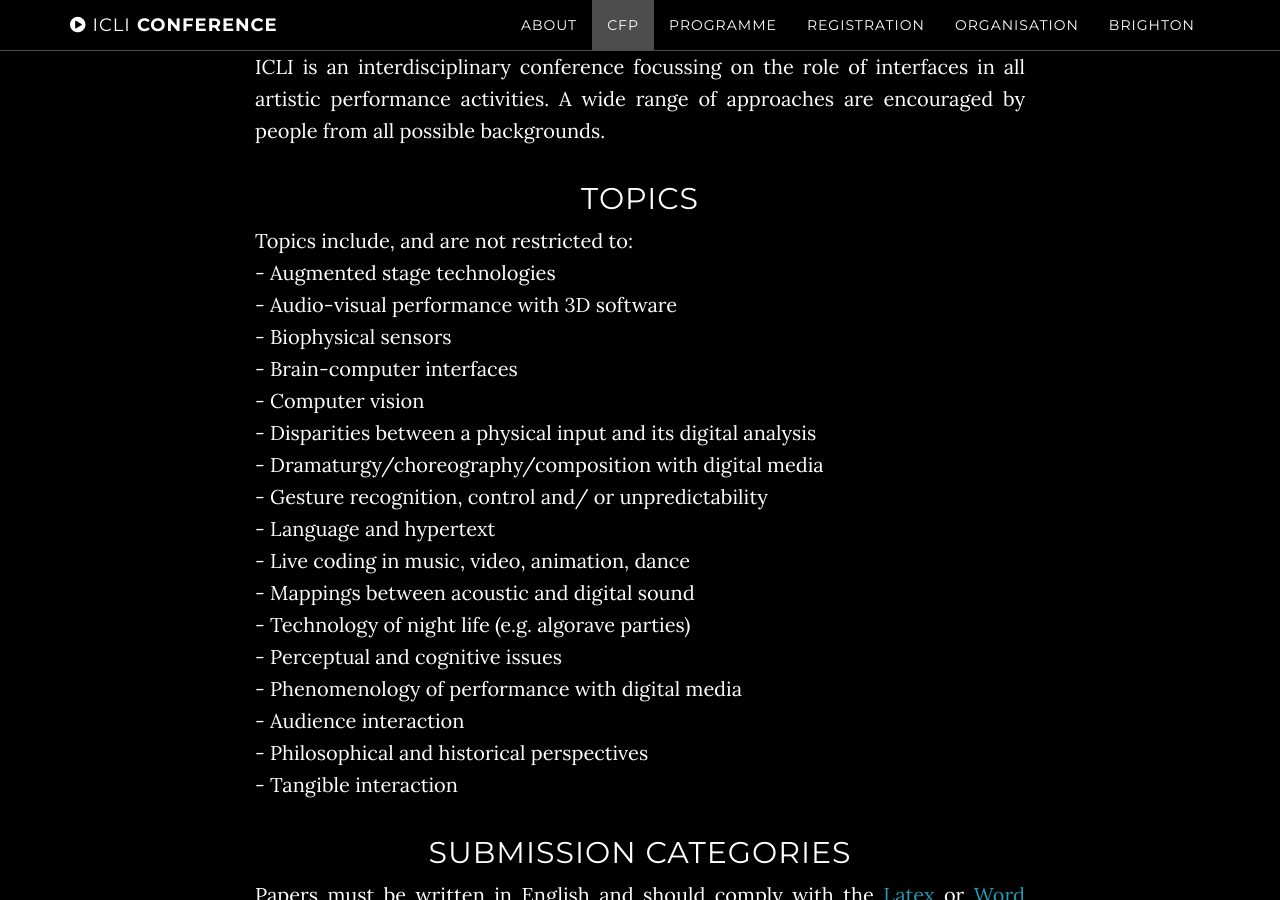
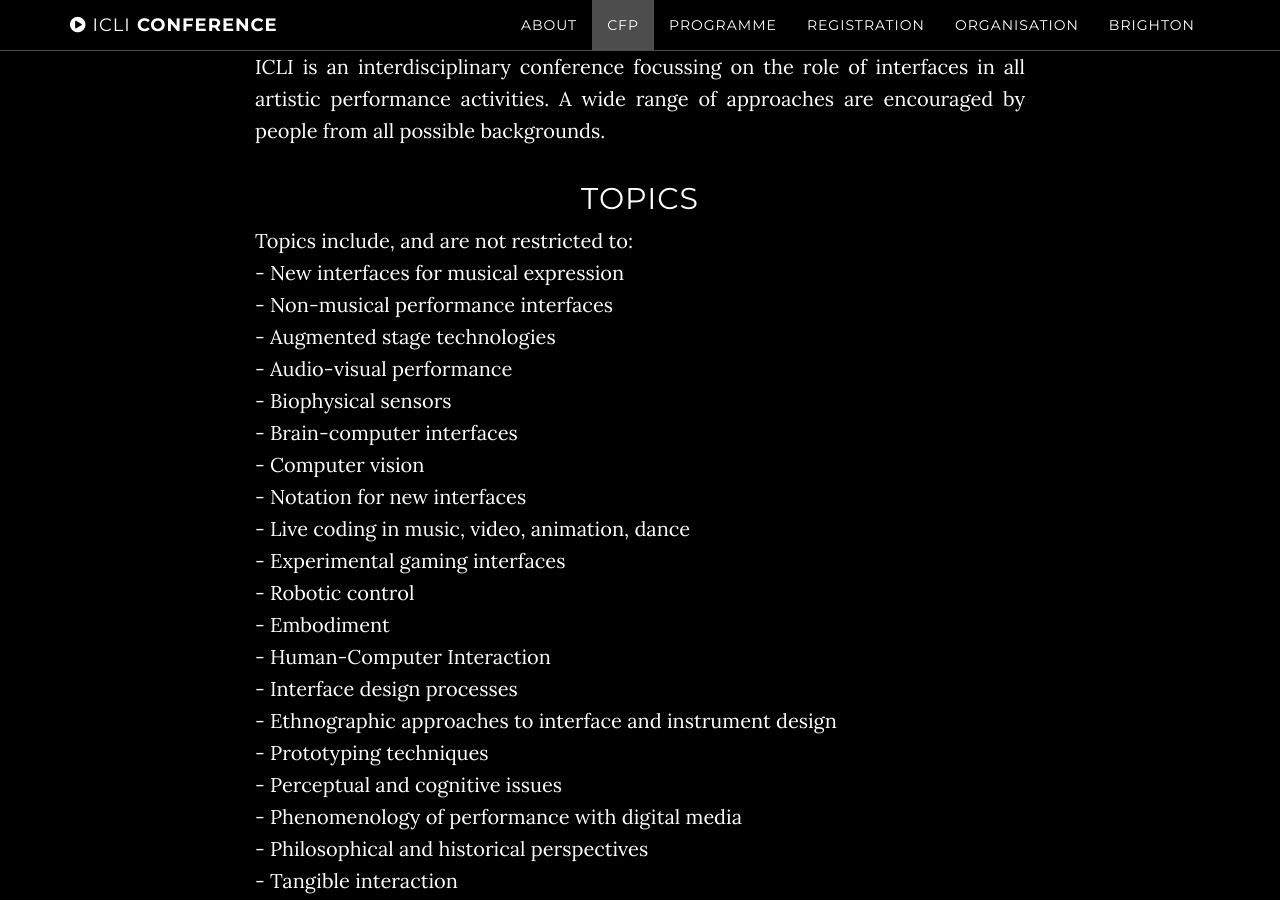
Before and after one commit to thormagnusson/liveinterfaces, a Jekyll site: the page built from index.html, in a window 1280 px wide and 900 px high, scrolled down 2292 px. Built offline with Jekyll 4.4.1, drawn with Linux system fonts in a browser that asks for light colours; some of the changed text lies outside the part shown.

Commit message:
defining topics

```diff
--- a/_includes/cfp.html
+++ b/_includes/cfp.html
@@ -14,23 +14,33 @@
 
             <p>Topics include, and are not restricted to:
             <br>
+            - New interfaces for musical expression<br>
+            - Non-musical performance interfaces <br>
             - Augmented stage technologies<br>
-            - Audio-visual performance with 3D software<br>
+            - Audio-visual performance<br>
             - Biophysical sensors<br>
             - Brain-computer interfaces<br>
             - Computer vision<br>
-            - Disparities between a physical input and its digital analysis<br>
-            - Dramaturgy/choreography/composition with digital media<br>
-            - Gesture recognition, control and/ or unpredictability<br>
-            - Language and hypertext<br>
+            - Notation for new interfaces<br>
             - Live coding in music, video, animation, dance<br>
-            - Mappings between acoustic and digital sound<br>
-            - Technology of night life (e.g. algorave parties)<br>
+            - Experimental gaming interfaces<br>
+            - Robotic control<br>
+            - Embodiment<br>
+            - Human-Computer Interaction<br>
+            - Interface design processes<br>
+            - Ethnographic approaches to interface and instrument design<br>
+            - Prototyping techniques<br>
             - Perceptual and cognitive issues<br>
             - Phenomenology of performance with digital media<br>
-            - Audience interaction<br>
             - Philosophical and historical perspectives<br>
             - Tangible interaction<br>
+            - Audience interaction<br>
+            - (Un)control and/or unpredictability<br>
+            - Dramaturgy/choreography/composition with digital media<br>
+            - Gesture recognition and motion tracking<br>
+            - Language as an interface<br>
+            - Approaches to interfacing Big Data<br>
+            - Noise <br>
             </p>
 
             <h2>Submission categories</h2>
```
